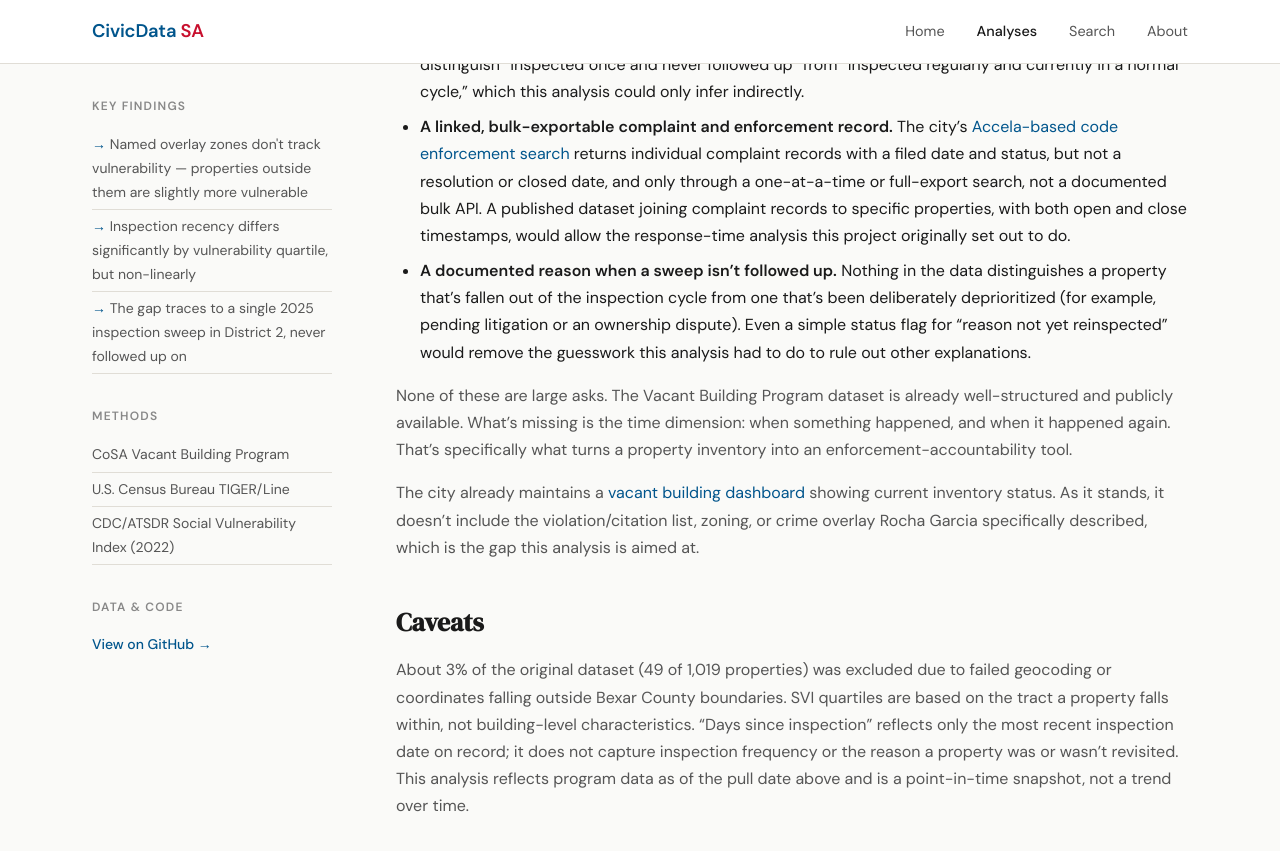
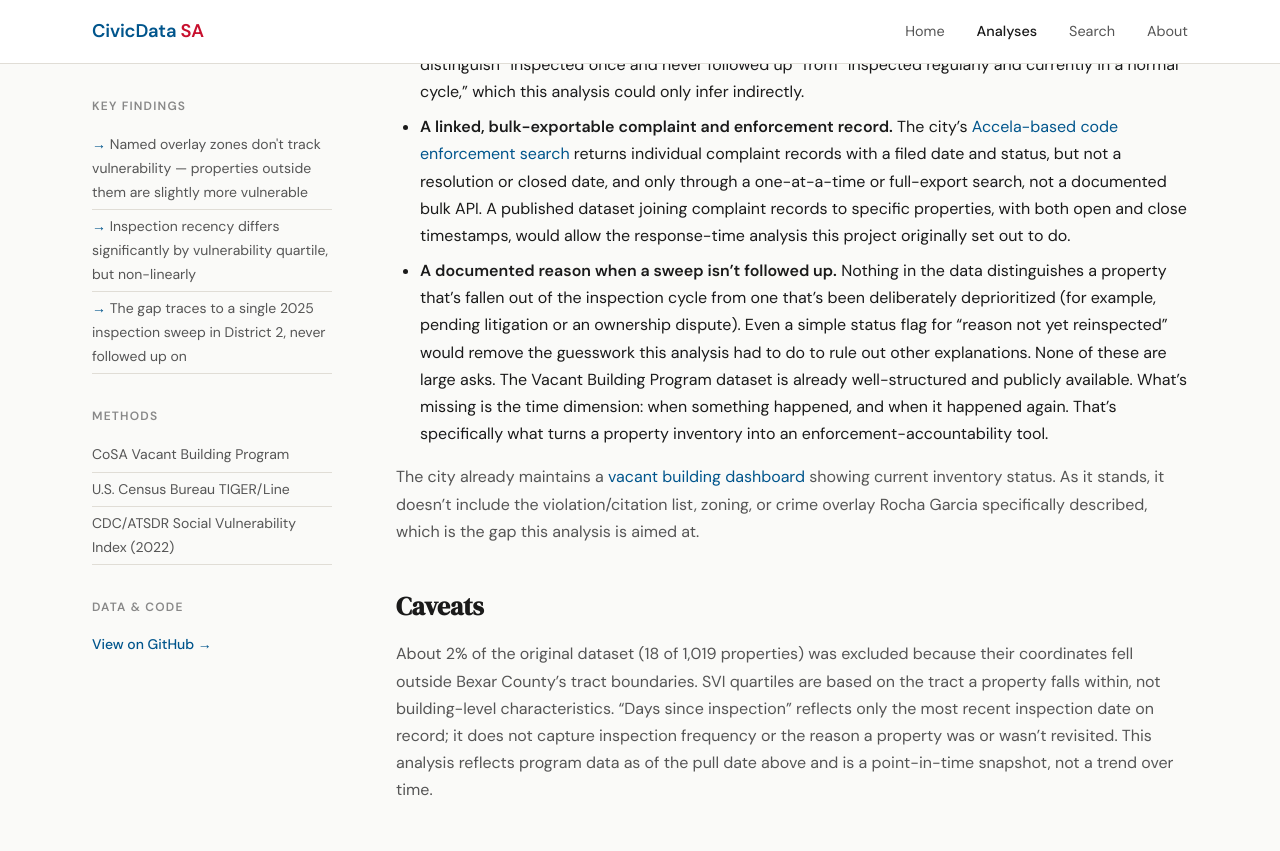
Before and after one commit to CivicDataSA/CivicDataSA.github.io, a Jekyll site: the page built from _analyses/vacant-buildings-inspection-gaps.md, in a window 1280 px wide and 900 px high, scrolled down 3551 px. Shown: the top 851 px of the window. Built offline with Jekyll 4.4.1, drawn with Linux system fonts in a browser that asks for light colours; some of the changed text lies outside the part shown.

Commit message:
update text

```diff
--- a/_analyses/vacant-buildings-inspection-gaps.md
+++ b/_analyses/vacant-buildings-inspection-gaps.md
@@ -20,11 +20,11 @@
 
 In 2026, San Antonio City Council members raised concerns about the city's Vacant Building Program. Councilwoman Adriana Rocha Garcia specifically [called for a public-facing tool](https://sanantonioreport.org/san-antonio-city-council-owners-vacant-nuisance-buildings/) overlaying property status, zoning, and crime data for residents. This analysis uses the city's own open data to ask two questions: does the program's zone-based structure line up with social vulnerability, and are some vacant properties going longer without inspection than others?
 
-The dataset covers 1,019 properties from the city's Vacant Building Program. About 11% lacked coordinates and were geocoded via the Census Bureau's batch geocoder; after excluding addresses that failed to geocode or fell outside Bexar County, the final analysis set covers 988 properties, or about 97% of the original list.
+The dataset covers 1,019 properties from the city's Vacant Building Program. About 11% lacked coordinates and were geocoded via the Census Bureau's batch geocoder; after excluding 18 properties whose coordinates fell outside Bexar County's tract boundaries, the final analysis set covers 1,001 properties, or about 98% of the original list.
 
 ## Named overlay zones don't track vulnerability the way you'd expect
 
-The program flags certain properties as falling within specially designated areas: historic districts, neighborhood conservation districts, TIRZ zones, or military base buffers. Comparing the census-tract SVI scores of properties inside versus outside these named zones shows a small but statistically significant difference (Mann-Whitney U test, p < 0.0001): properties outside named zones actually sit in slightly more vulnerable tracts (mean SVI 0.83) than properties inside them (mean SVI 0.77).
+The program flags certain properties as falling within specially designated areas: historic districts, neighborhood conservation districts, TIRZ zones, or military base buffers. Comparing the census-tract SVI scores of properties inside versus outside these named zones shows a small but statistically significant difference (Mann-Whitney U test, p < 0.0001): properties outside named zones actually sit in slightly more vulnerable tracts (mean SVI 0.83) than properties inside them (mean SVI 0.78).
 
 In other words, the zone system isn't calibrated to social vulnerability. It's built around historic, planning, and land-use designations that happen to correlate weakly, and in the opposite direction from what a vulnerability-targeting framework would produce.
 
@@ -72,12 +69,10 @@
 - **Inspection history, not just the latest date.** The dataset provides a single `LatestInspectionDate` per property. Publishing a full inspection log, every visit, not just the most recent one, would let a tool distinguish "inspected once and never followed up" from "inspected regularly and currently in a normal cycle," which this analysis could only infer indirectly.
 - **A linked, bulk-exportable complaint and enforcement record.** The city's [Accela-based code enforcement search](https://aca.sanantonio.gov/CitizenAccess/Default.aspx) returns individual complaint records with a filed date and status, but not a resolution or closed date, and only through a one-at-a-time or full-export search, not a documented bulk API. A published dataset joining complaint records to specific properties, with both open and close timestamps, would allow the response-time analysis this project originally set out to do.
 - **A documented reason when a sweep isn't followed up.** Nothing in the data distinguishes a property that's fallen out of the inspection cycle from one that's been deliberately deprioritized (for example, pending litigation or an ownership dispute). Even a simple status flag for "reason not yet reinspected" would remove the guesswork this analysis had to do to rule out other explanations.
-
-
 None of these are large asks. The Vacant Building Program dataset is already well-structured and publicly available. What's missing is the time dimension: when something happened, and when it happened again. That's specifically what turns a property inventory into an enforcement-accountability tool.
 
 The city already maintains a [vacant building dashboard](https://cosagis.maps.arcgis.com/apps/dashboards/e0cc5ae462d84cce9a216281cf0804a2#) showing current inventory status. As it stands, it doesn't include the violation/citation list, zoning, or crime overlay Rocha Garcia specifically described, which is the gap this analysis is aimed at.
 
 ## Caveats
 
-About 3% of the original dataset (49 of 1,019 properties) was excluded due to failed geocoding or coordinates falling outside Bexar County boundaries. SVI quartiles are based on the tract a property falls within, not building-level characteristics. "Days since inspection" reflects only the most recent inspection date on record; it does not capture inspection frequency or the reason a property was or wasn't revisited. This analysis reflects program data as of the pull date above and is a point-in-time snapshot, not a trend over time.
+About 2% of the original dataset (18 of 1,019 properties) was excluded because their coordinates fell outside Bexar County's tract boundaries. SVI quartiles are based on the tract a property falls within, not building-level characteristics. "Days since inspection" reflects only the most recent inspection date on record; it does not capture inspection frequency or the reason a property was or wasn't revisited. This analysis reflects program data as of the pull date above and is a point-in-time snapshot, not a trend over time.
--- a/assets/maps/sa_vacant_buildings_chart.html
+++ b/assets/maps/sa_vacant_buildings_chart.html
@@ -18,7 +18,7 @@
 <body>
 <div class="chart-wrap" id="chart"></div>
 <script>
-const DATA = [{"district": "2", "avg": 249.06593406593407, "n": 91}, {"district": "5", "avg": 234.76363636363635, "n": 55}, {"district": "7", "avg": 231.25, "n": 8}, {"district": "3", "avg": 225.92857142857142, "n": 14}, {"district": "1", "avg": 206.0983606557377, "n": 61}];
+const DATA = [{"district": "2", "avg": 281.489362}, {"district": "5", "avg": 260.0}, {"district": "3", "avg": 257.933333}, {"district": "7", "avg": 249.428571}, {"district": "1", "avg": 247.338235}];
 const maxAvg = Math.max(...DATA.map(r => r.avg));
 const html = DATA.map(r => {
   const pct = (r.avg / maxAvg) * 100;
--- a/assets/maps/sa_vacant_buildings_quartile_chart.html
+++ b/assets/maps/sa_vacant_buildings_quartile_chart.html
@@ -18,7 +18,7 @@
 <body>
 <div class="chart-wrap" id="chart"></div>
 <script>
-const DATA = [{"label": "Q1 (Low)", "avg": 199.81782945736435, "n": 258, "is_q2": false}, {"label": "Q2", "avg": 230.77021276595744, "n": 235, "is_q2": true}, {"label": "Q3", "avg": 203.22072072072072, "n": 222, "is_q2": false}, {"label": "Q4 (High)", "avg": 210.46835443037975, "n": 237, "is_q2": false}];
+const DATA = [{"label": "Q1 (Low)", "avg": 230.087121, "is_q2": false}, {"label": "Q2", "avg": 262.995935, "is_q2": true}, {"label": "Q3", "avg": 234.528139, "is_q2": false}, {"label": "Q4 (High)", "avg": 237.661157, "is_q2": false}];
 const maxAvg = Math.max(...DATA.map(r => r.avg));
 const html = DATA.map(r => {
   const pct = (r.avg / maxAvg) * 100;
```
Also changed, not shown: other parts of _analyses/vacant-buildings-inspection-gaps.md (+5 -8 lines).
